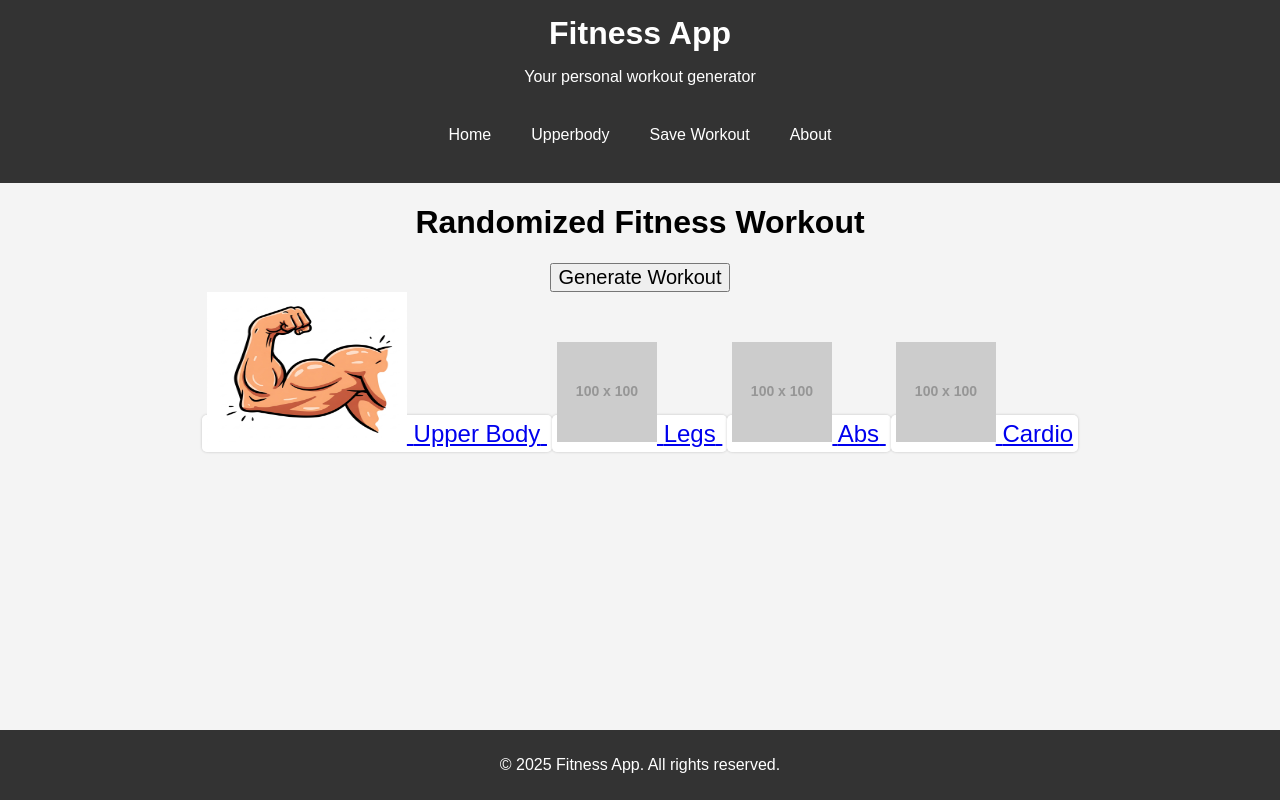
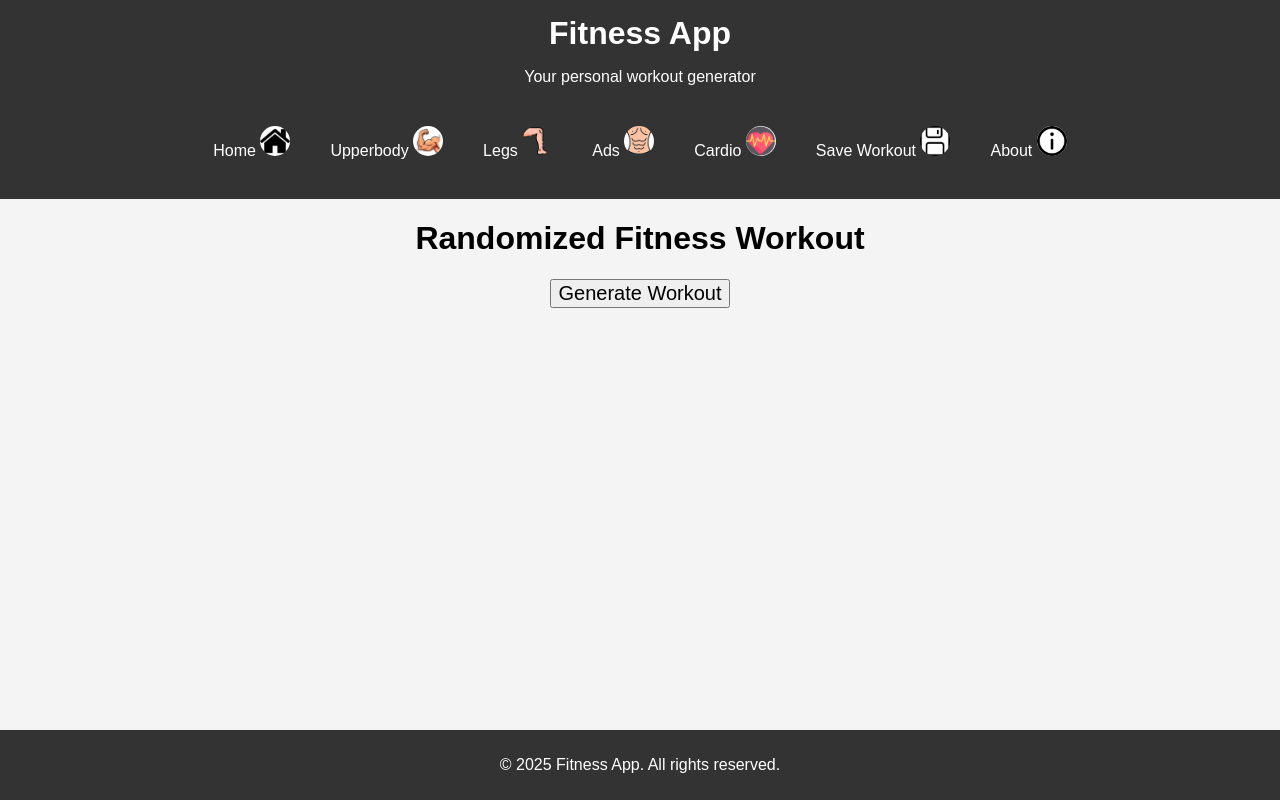
Before and after one commit to garpunk/workoutRandom, a website: page public/index.html in a window 1280 px wide. Drawn offline with Linux system fonts and the light colour scheme; placeholder pictures from the web are drawn by us.

Commit message:
Added Icons

```diff
--- a/public/index.html
+++ b/public/index.html
@@ -30,10 +30,13 @@
       <h1>Fitness App</h1>
       <p>Your personal workout generator</p>
         <div class="navbar">
-          <a href="index.html">Home</a>
-          <a href="upperbody.html">Upperbody</a>
-          <a href="crd.html">Save Workout</a>
-          <a href="about.html">About</a>
+          <a href="index.html">Home <img class= fish src="photos/home.png" alt="Upper Body"></a>
+          <a href="upperbody.html">Upperbody <img class= fish src="photos/upperbody_arm.jpeg" alt="Upper Body"></a>
+          <a href="upperbody.html">Legs <img class= fish src="photos/leg.png" alt="Upper Body"></a>
+          <a href="upperbody.html">Ads <img class= fish src="photos/abs.jpg" alt="Upper Body"></a>
+          <a href="upperbody.html">Cardio <img class= fish src="photos/cardio.png" alt="Upper Body"></a>
+          <a href="crd.html">Save Workout <img class= fish src="photos/save.png" alt="Upper Body"></a>
+          <a href="about.html">About <img class= fish src="photos\about.png" alt="Upper Body"></a>
       </div>
     </header>
 
@@ -41,25 +44,7 @@
     <button id="generateWorkout">Generate Workout</button>
     <div id="workoutContainer"></div>
 
-    <!-- Workout Categories -->
-<div class="workout-container">
-  <a href="upperbody.html" class="workout-category">
-      <img src="photos/upperbody_arm.jpeg" width="200" height="150" alt="Upper Body">
-      <span>Upper Body</span>
-  </a>
-  <a href="#" class="workout-category">
-      <img src="https://via.placeholder.com/100x100?text=Legs" alt="Legs">
-      <span>Legs</span>
-  </a>
-  <a href="#" class="workout-category">
-      <img src="https://via.placeholder.com/100x100?text=Abs" alt="Abs">
-      <span>Abs</span>
-  </a>
-  <a href="#" class="workout-category">
-      <img src="https://via.placeholder.com/100x100?text=Cardio" alt="Cardio">
-      <span>Cardio</span>
-  </a>
-</div>
+
 
     <script>
       document
--- a/public/styles.css
+++ b/public/styles.css
@@ -36,6 +36,19 @@ button{
 
   }
 
+.fish{
+  width: 30px;  /* Adjust as needed */
+  height: 30px;
+  object-fit: contain; /* Ensures the image maintains aspect ratio */
+  border-radius: 100%;
+}
+
+.workout-container {
+    display: flex;
+    flex-direction: column;
+    align-items: center;
+}
+
 .navbar {
   text-align: center;
   background-color: #333;
```
Also changed, not shown: public/photos/about.png (added), public/photos/abs.jpg (added), public/photos/cardio.png (added), public/photos/home.png (added), public/photos/leg.png (added), public/photos/save.png (added).
